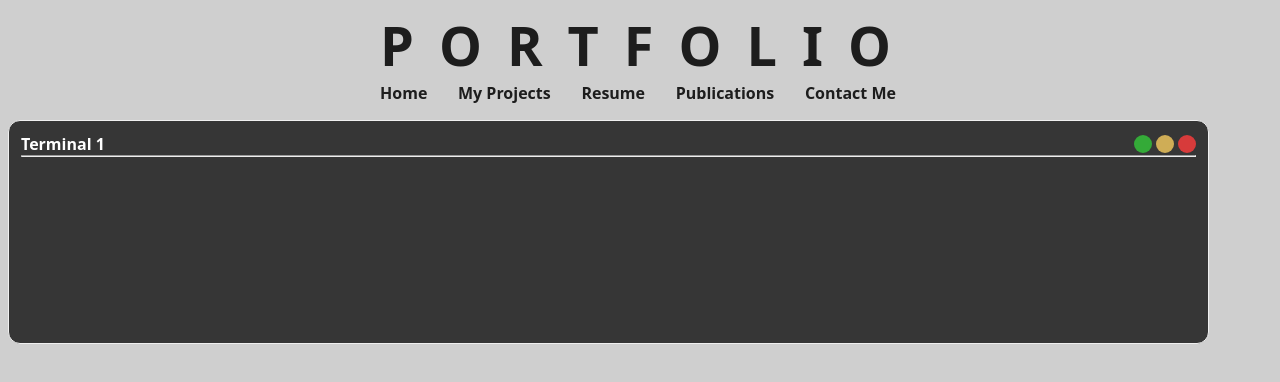
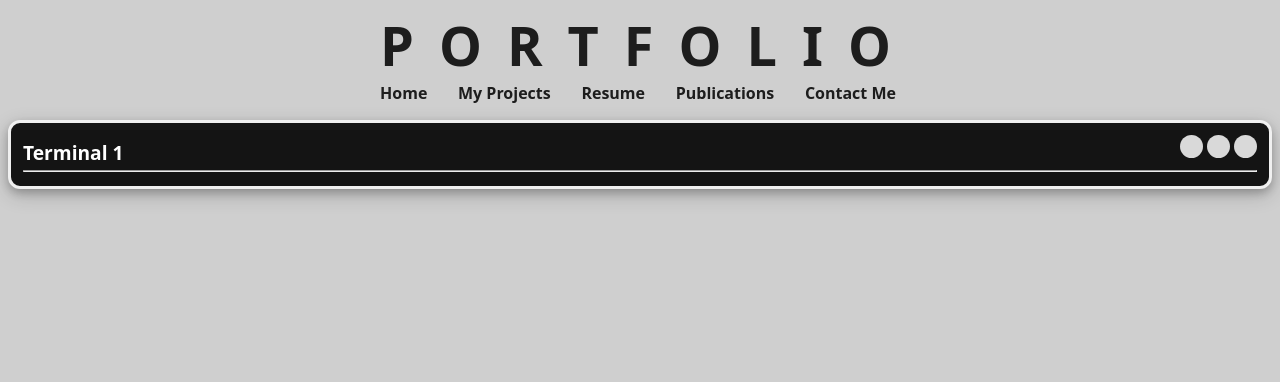
Before and after one commit to thatsyogeshjjr/portfolios, a React (Create React App) app in the folder terminals/: page / in a window 1280 px wide. Shown: the top 382 px of the page. Built offline with nearby package versions, Linux system fonts and the light colour scheme; a web font is replaced by a local one.

Commit message:
removed old code and fixed terminal styling

```diff
--- a/terminals/src/css/Terminal.css
+++ b/terminals/src/css/Terminal.css
@@ -1,27 +1,19 @@
 .terminal {
-  background-color: #1b1b1bd7;
+  background-color: #141414;
   -webkit-box-sizing: border-box; /* Safari/Chrome, other WebKit */
   -moz-box-sizing: border-box; /* Firefox, other Gecko */
   box-sizing: border-box; /* Opera/IE 8+ */
   /* background-color: #151515; */
 
-  border: 1px solid #000000;
+  border: 3px solid #d4d4d4;
+  box-shadow: 0 4px 8px 0 rgba(0, 0, 0, 0.2), 0 6px 20px 0 rgba(0, 0, 0, 0.19);
   border-radius: 12px;
   border-color: #f0f0f0;
-
-  height: 14rem;
-  width: 95%;
 
   padding-left: 12px;
   padding-right: 12px;
   padding-top: 12px;
   color: #ffffff;
-}
-
-#logo {
-  height: 19px;
-  border-radius: 180px;
-  border: 2px #ffffff00 solid;
 }
 
 .data {
@@ -34,17 +26,6 @@
   margin-bottom: 0;
 }
 
-strong {
-  width: 90%;
-  display: flex;
-  justify-content: center;
-}
-
-#how-to {
-  font-size: 0.5cm;
-  text-decoration: underline;
-}
-
 .titlebar {
   display: flex;
   flex-direction: row;
@@ -53,6 +34,7 @@ strong {
 }
 
 #title-content {
+  font-size: larger;
   display: flex;
   flex-direction: row;
   gap: 6px;
@@ -66,66 +48,23 @@ strong {
 
 .t-btn {
   border-radius: 180px;
-  width: 18px;
-  height: 18px;
+  width: 23px;
+  height: 23px;
   border: 0;
-}
-
-.green {
-  background-color: #34aa38;
-}
-.orange {
-  background-color: #cfad56;
-}
-.red {
-  background-color: #d73b3b;
+  margin-bottom: 12px;
+  background-color: #d9d9d9;
 }
 
 #gap {
   margin-bottom: 14px;
 }
 
-ol li {
-  padding-bottom: 12px;
+.main {
+  height: 314px;
+  width: 695px;
 }
 
-ol li p {
-  margin-bottom: 2px;
+.bg {
+  height: 215px;
+  width: 295px;
 }
-
-a {
-  color: #34aa38;
-}
-
-code {
-  font-family: Consolas, "courier new";
-  color: #72b374;
-  background-color: #111111;
-  border-radius: 90px;
-  /* border: 1px solid #fff; */
-  padding: 0.5px 9px 0.5px;
-  font-size: 105%;
-}
-
-.dev-info {
-  display: flex;
-  height: 80%;
-  flex-direction: column;
-  justify-content: center;
-  align-items: center;
-  gap: 30px;
-}
-
-.social-imgs {
-  display: flex;
-  flex-direction: row;
-  justify-content: center;
-  align-items: center;
-  gap: 16px;
-}
-
-.social-imgs a img {
-  height: min-content;
-  width: 90px;
-  border-radius: 180px;
-}
```
